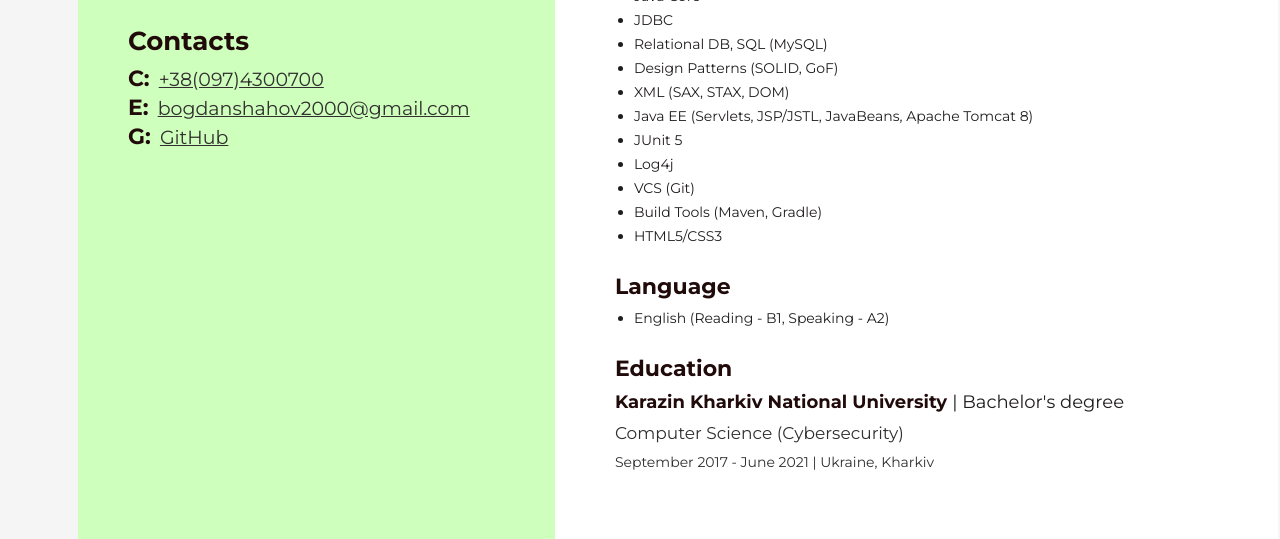
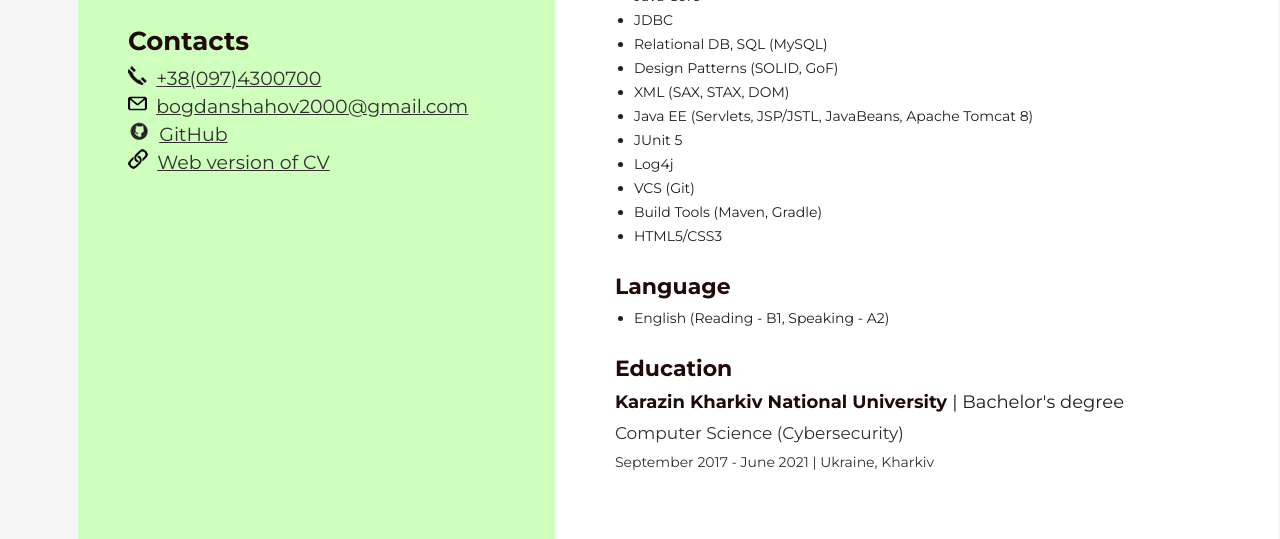
Before and after one commit to bohdan-shakhov/My-CV, a plain HTML site: page index.html in a window 1280 px wide. Shown: the part 378-917 px from the top of the page. Drawn offline with Linux system fonts and the light colour scheme.

Commit message:
adding icons for all contacts

```diff
--- a/index.html
+++ b/index.html
@@ -84,7 +84,7 @@
 
             <!-- PHONE -->
             <div class="contacts-phone-container">
-              <span class="contacts-phone-header">C:</span>
+              <img src="./img/phone-pic.png" alt="Phone" />
               <a class="contacts-phone-link" href="tel:+380974300700"
                 >+38(097)4300700</a
               >
@@ -92,7 +92,7 @@
 
             <!-- MAIL -->
             <div>
-              <span class="contacts-mail-header">E:</span>
+              <img src="./img/mail-pic.png" alt="Email" />
               <a
                 class="contacts-mail-link"
                 href="mailto:bogdanshahov2000@gmail.com"
@@ -102,11 +102,21 @@
 
             <!-- GIT -->
             <div>
-              <span class="contacts-git-header">G:</span>
+              <img src="./img/git-pic.png" alt="GitHub" />
               <a
                 class="contacts-git-link"
                 href="https://github.com/bohdan-shakhov"
                 >GitHub</a
+              >
+            </div>
+
+            <!-- WEB Link -->
+            <div>
+              <img src="./img/link-pic.png" alt="Web CV" />
+              <a
+                class="contacts-git-link"
+                href="https://github.com/bohdan-shakhov"
+                >Web version of CV</a
               >
             </div>
           </div>
```
Also changed, not shown: img/git-pic.png (added), img/link-pic.png (added), img/mail-pic.png (added), img/phone-pic.png (added).
